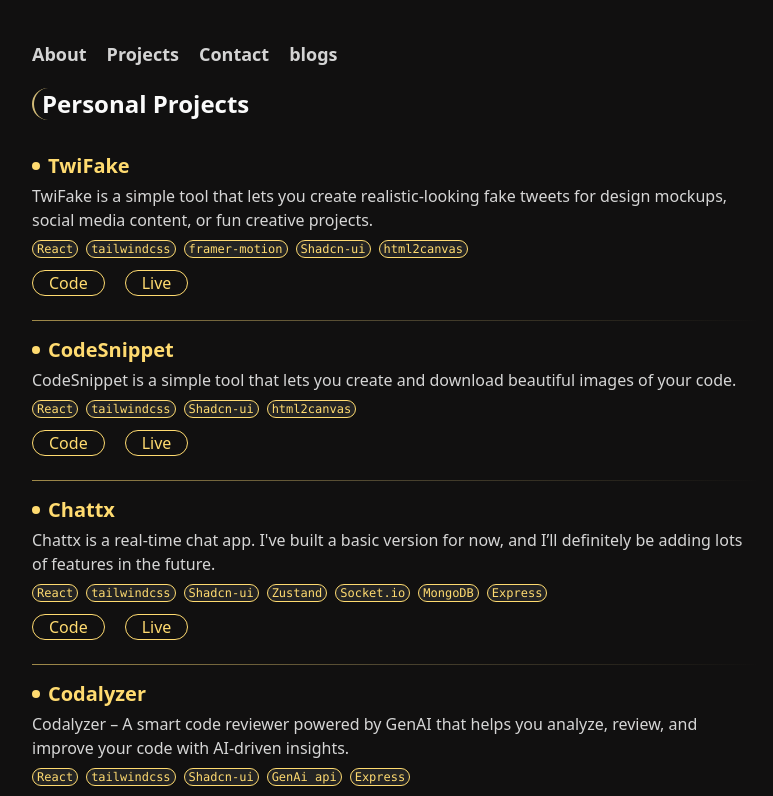
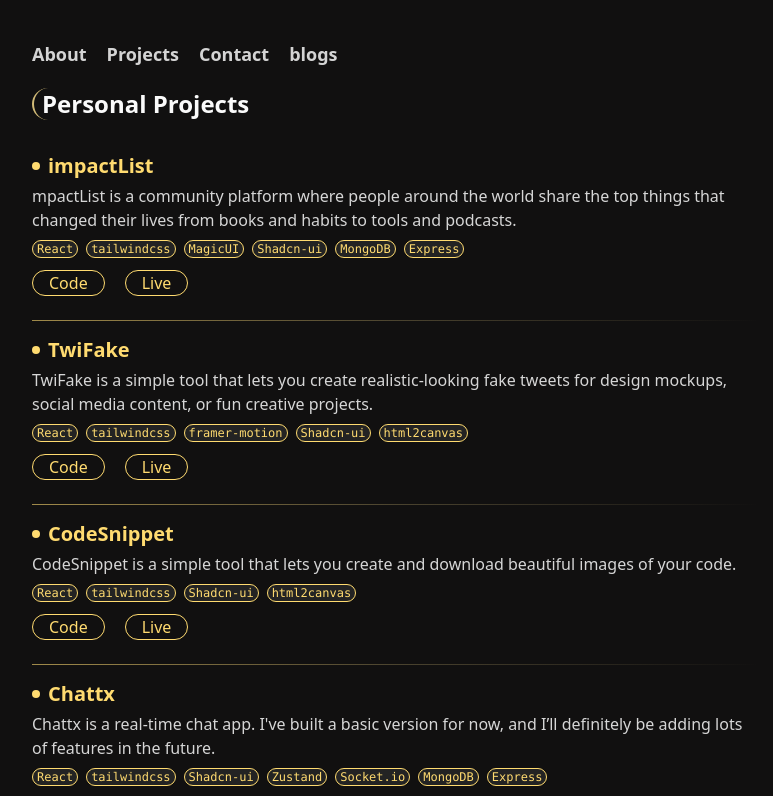
Before and after one commit to hiarun01/my-portfolio, a React (Vite) app: page /projects in a window 1280 px wide. Shown: the top 796 px of the page, without its empty margins (244-1017 px from the left). Built offline with nearby package versions, Linux system fonts and the light colour scheme.

Commit message:
add new project

```diff
--- a/src/components/Pages/Projects.jsx
+++ b/src/components/Pages/Projects.jsx
@@ -3,7 +3,21 @@ import {motion} from "framer-motion";
 const Projects = () => {
   const personalProjects = [
     {
-      Id: "1",
+      title: "impactList",
+      description:
+        "mpactList is a community platform where people around the world share the top things that changed their lives from books and habits to tools and podcasts.",
+      techStack: [
+        "React",
+        "tailwindcss",
+        "MagicUI",
+        "Shadcn-ui",
+        "MongoDB",
+        "Express",
+      ],
+      github: "https://github.com/hiarun01/impactList",
+      live: "https://impact-list.vercel.app/",
+    },
+    {
       title: "TwiFake",
       description:
         "TwiFake is a simple tool that lets you create realistic-looking fake tweets for design mockups, social media content, or fun creative projects.",
@@ -18,7 +32,6 @@ const Projects = () => {
       live: "https://twifake.vercel.app/",
     },
     {
-      Id: "2",
       title: "CodeSnippet",
       description:
         "CodeSnippet is a simple tool that lets you create and download beautiful images of your code.",
@@ -27,7 +40,6 @@ const Projects = () => {
       live: "https://hi-code-snippet.vercel.app/",
     },
     {
-      Id: "3",
       title: "Chattx",
       description:
         "Chattx is a real-time chat app. I've built a basic version for now, and I’ll definitely be adding lots of features in the future.",
@@ -44,7 +56,6 @@ const Projects = () => {
       live: "https://chattx.vercel.app",
     },
     {
-      Id: "4",
       title: "Codalyzer",
       description:
         "Codalyzer – A smart code reviewer powered by GenAI that helps you analyze, review, and improve your code with AI-driven insights.",
@@ -53,7 +64,6 @@ const Projects = () => {
       live: "https://codalyzer.vercel.app/",
     },
     {
-      Id: "5",
       title: "Jobify",
       description:
         "Jobify is a job portal where people can find and apply for jobs, and companies can post job openings. It’s built with a clean and user-friendly design, making the job search and hiring process easy for everyone.",
@@ -87,13 +97,13 @@ const Projects = () => {
           Personal Projects
         </h2>
         <div className="flex flex-col gap-10">
-          {personalProjects.map((project, id) => (
+          {personalProjects.map((project, i) => (
             <motion.div
-              key={id}
+              key={i}
               className="relative group"
               initial={{opacity: 0, y: 30}}
               animate={{opacity: 1, y: 0}}
-              transition={{delay: 0.3 + id * 0.1, duration: 0.5}}
+              transition={{delay: 0.3 + i * 0.1, duration: 0.5}}
             >
               <div className="flex flex-col sm:flex-row sm:items-center gap-4">
                 <div className="flex-1">
```
